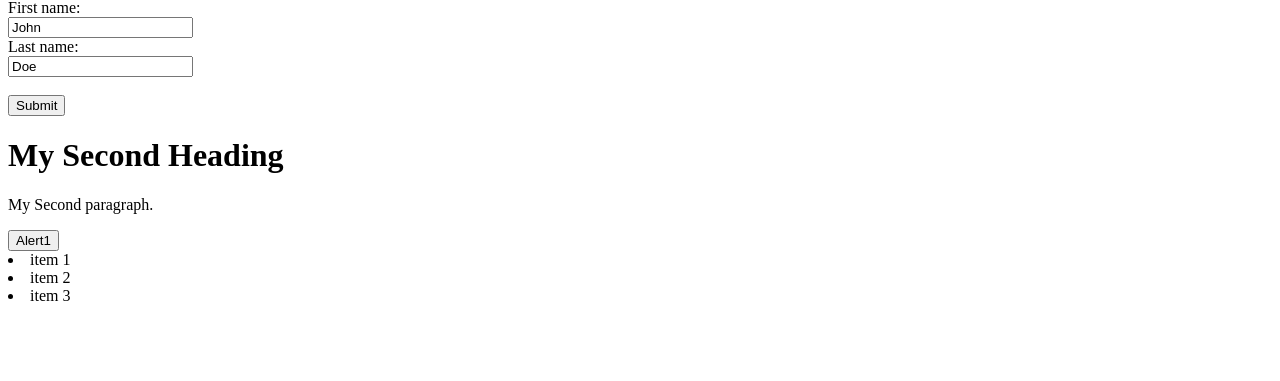
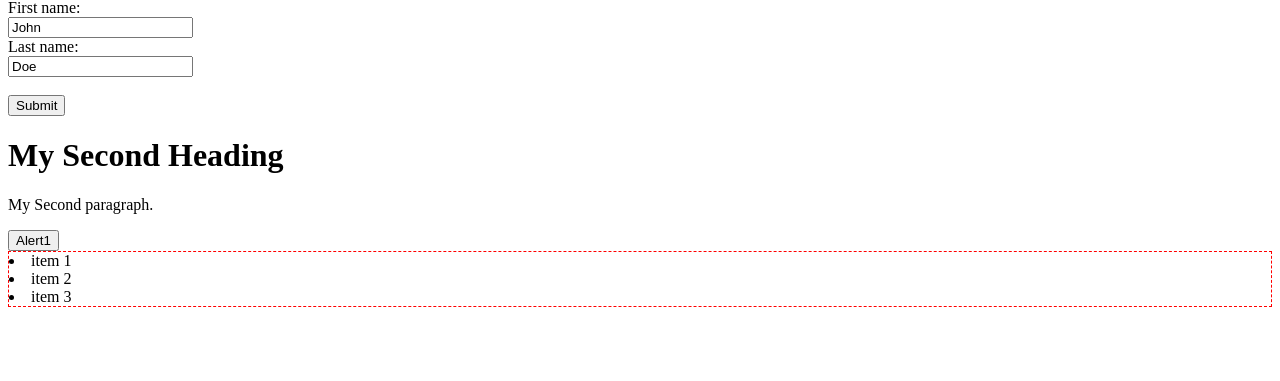
Before and after one commit to devmiranda87/curso-git, a PHP site: page / in a window 1280 px wide. Shown: the part 115-496 px from the top of the page. Run offline with PHP 8.4, Linux system fonts and the light colour scheme.

Commit message:
padding5px style

```diff
--- a/_app/style.css
+++ b/_app/style.css
@@ -7,5 +7,9 @@
 }
 
 .dashed {
-    border: 1x dashed red;
+    border: 1px dashed red;
 }
+
+.padding5px {
+    padding: 5px;
+}
```
